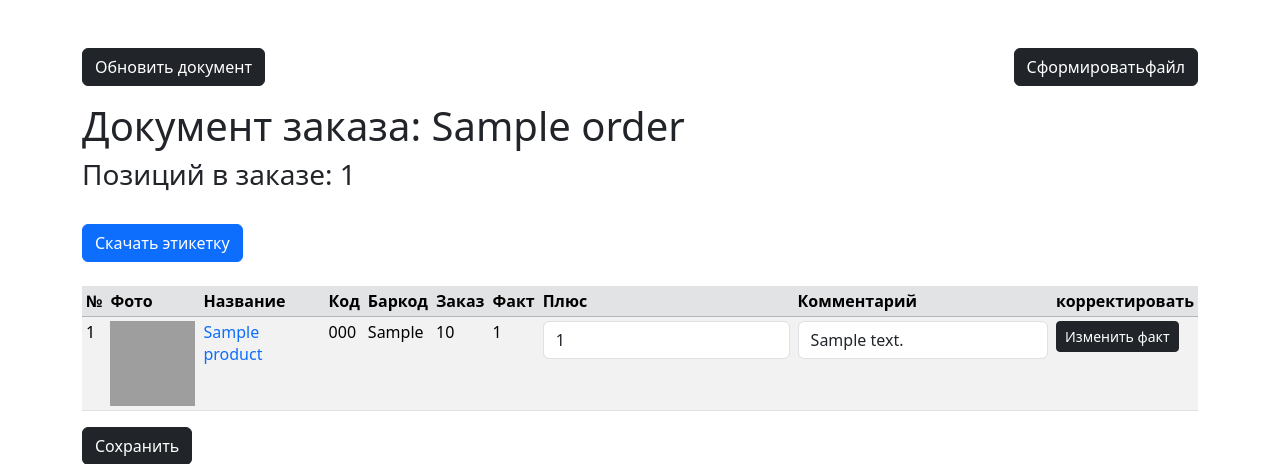
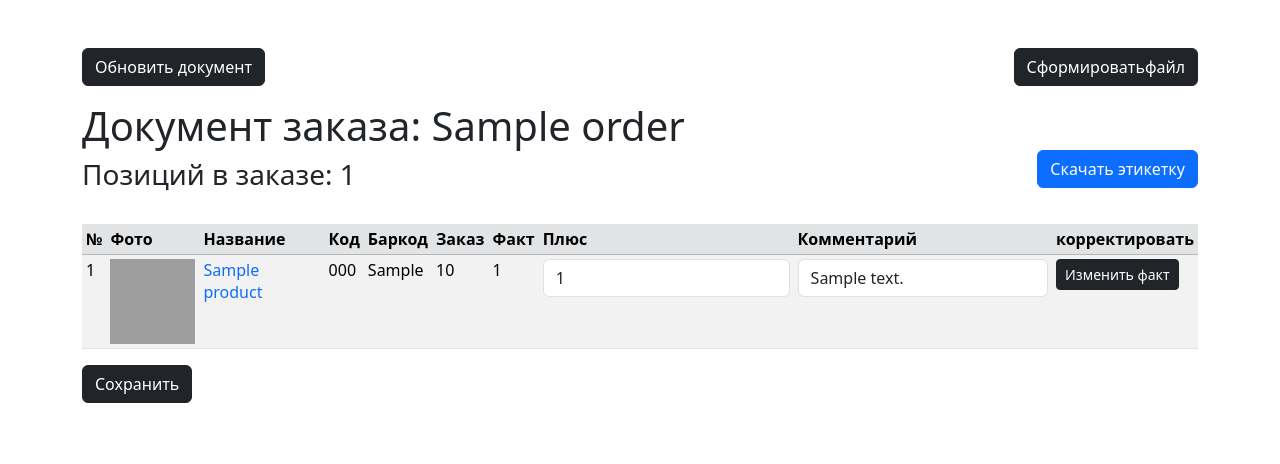
Before and after one commit to Sainekt/sklad_tools, a Django app: a page that uses templates/purchaseorder/create_doc.html in a window 1280 px wide. Shown: the part 56-520 px from the top of the page. Run offline with Django 5.2, Linux system fonts and the light colour scheme; tables that the repository leaves empty hold one stand-in row (values such as "Sample post"); parts of the project's set-up code (start-up, migrations or seed data) failed here and were passed over; some libraries are stand-ins or nearby versions; grey boxes are pictures that could not be loaded.

Commit message:
fix button download label

```diff
--- a/templates/purchaseorder/create_doc.html
+++ b/templates/purchaseorder/create_doc.html
@@ -10,12 +10,16 @@
     <a class="btn btn-dark btn" href="{% url 'purchaseorder:download_doc' order.order_id %}">Сформироватьфайл</a>
   </div>
 </form>
-  <h1>Документ заказа: {{order.name}} </h1>
-  <h3>Позиций в заказе: {{ len_doc }} </h3>
-  <br>
-  <a class="btn btn-primary btn" href="{% url 'purchaseorder:download_label' %}"  download>Скачать этикетку</a>
-  <br>
-
+  <div class="d-flex justify-content-between">
+    <div>
+      <h1>Документ заказа: {{order.name}} </h1>
+      <h3>Позиций в заказе: {{ len_doc }} </h3>
+    </div>
+    <div>
+      <br><br>
+    <a class="btn btn-primary btn" href="{% url 'purchaseorder:download_label' %}"  download>Скачать этикетку</a>
+    </div>
+  </div>
   <form method="post">
     {% csrf_token %}
     <table class="table table-sm table-striped">
```
